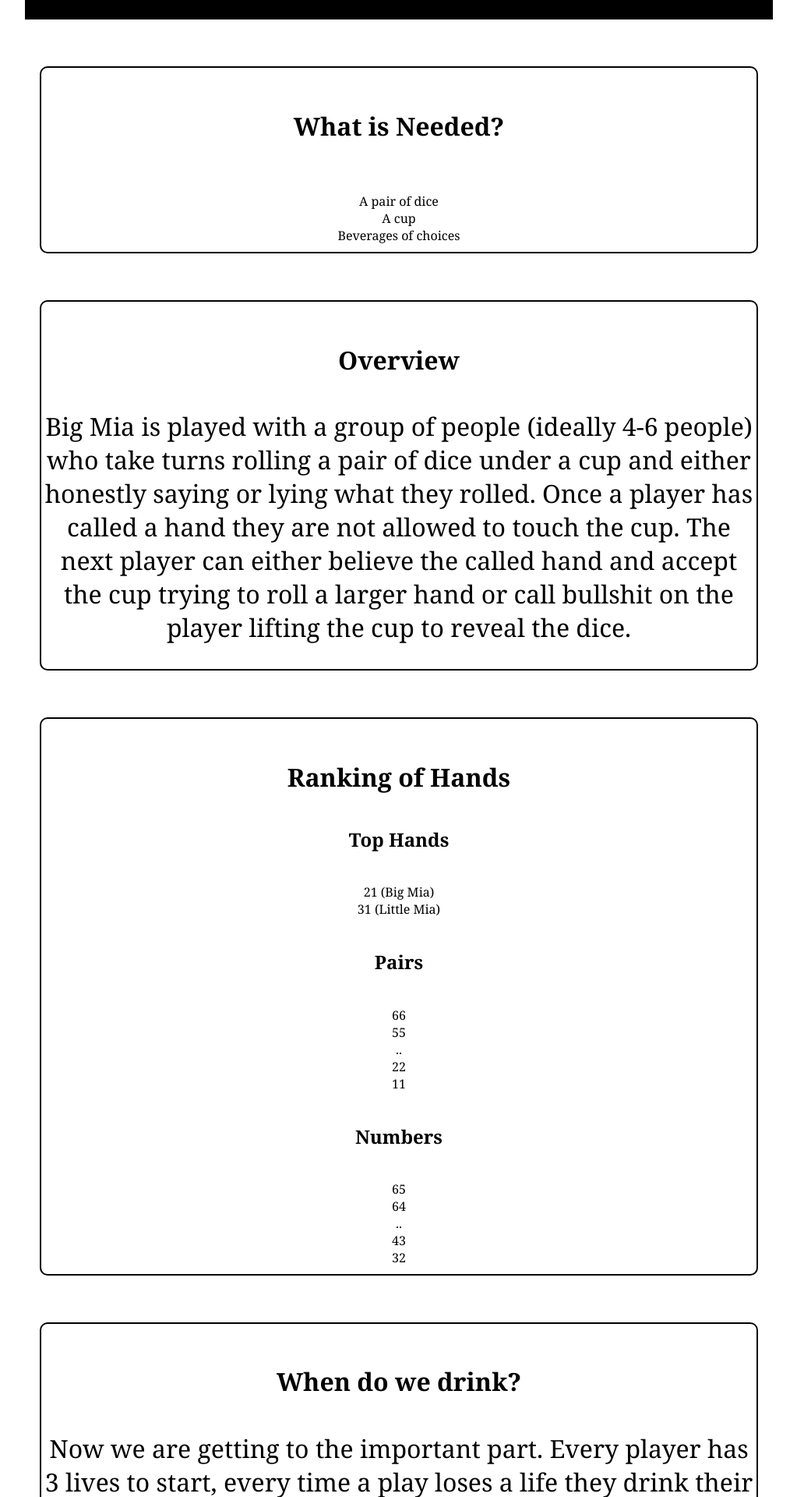
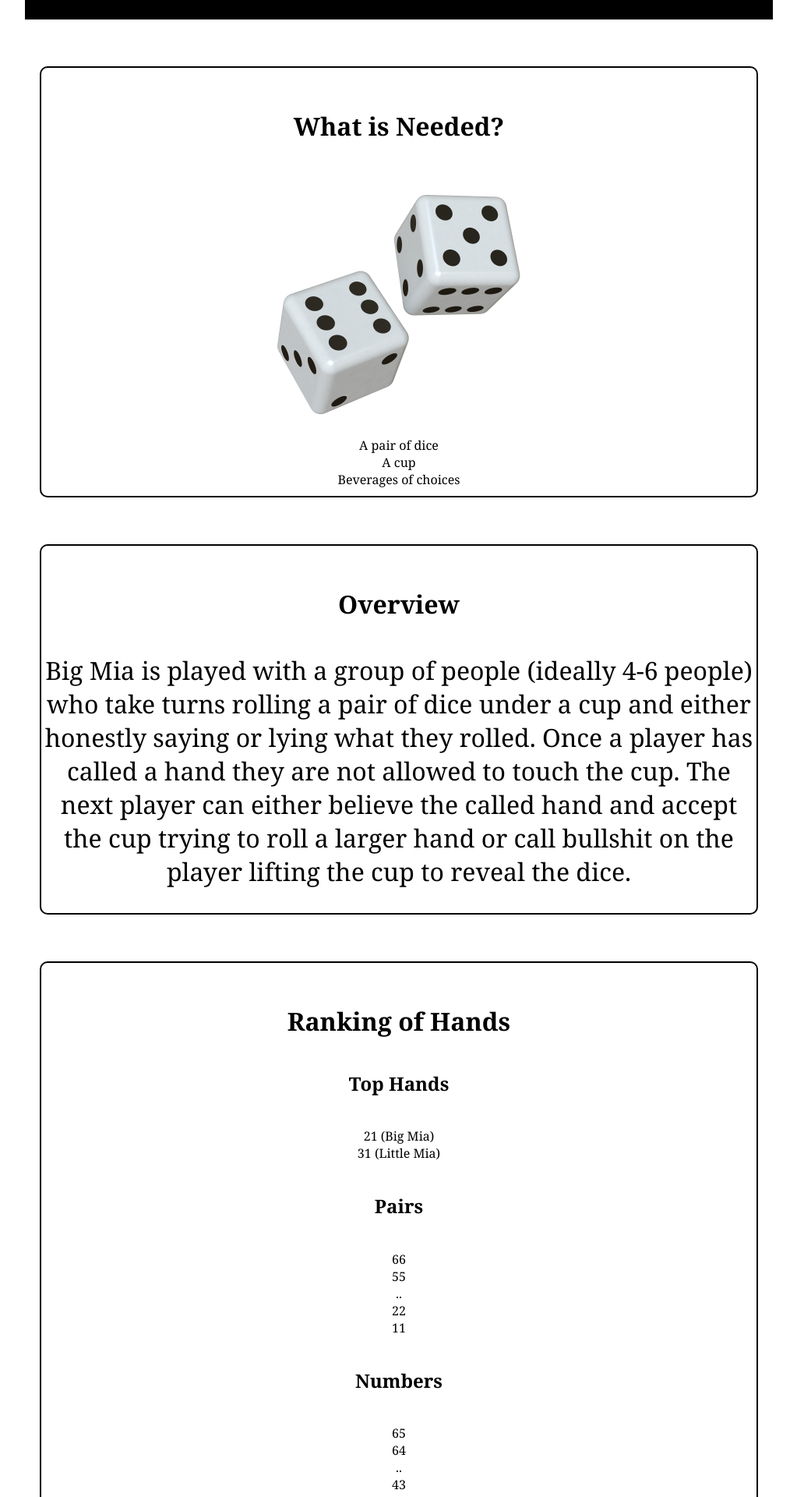
Before and after one commit to bryanrideout/bryanrideout.github.io, a Jekyll site: the page index.html, which Jekyll copies as it is, in a window 1280 px wide. Shown: the part 901-2821 px from the top of the page at 78% size, without its empty margins (128-1151 px from the left). Built offline with Jekyll 4.4.1, drawn with Linux system fonts in a browser that asks for light colours.

Commit message:
Update index.html

```diff
--- a/index.html
+++ b/index.html
@@ -15,8 +15,8 @@
 		<h4>What is Needed?</h4>
 		<ul>
 			<div class = "dice">
-				<img scr = "../images/dice.jpg">
-			<li>A pair of dice</li>
+				<img src = "../images/dice.jpg">
+				<li>A pair of dice</li>
 			</div>
 			<li>A cup</li>
 			<li>Beverages of choices</li>
```
